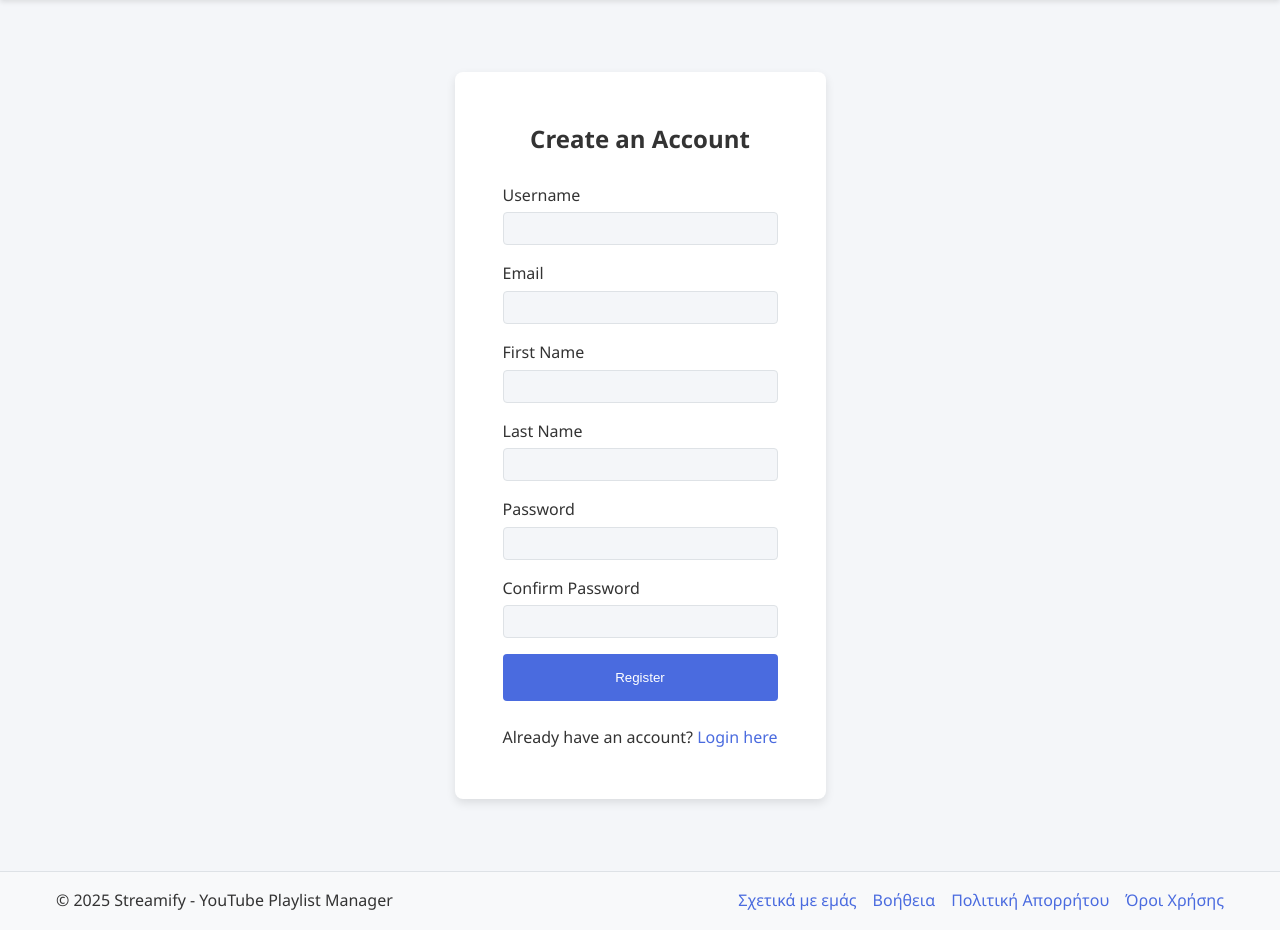
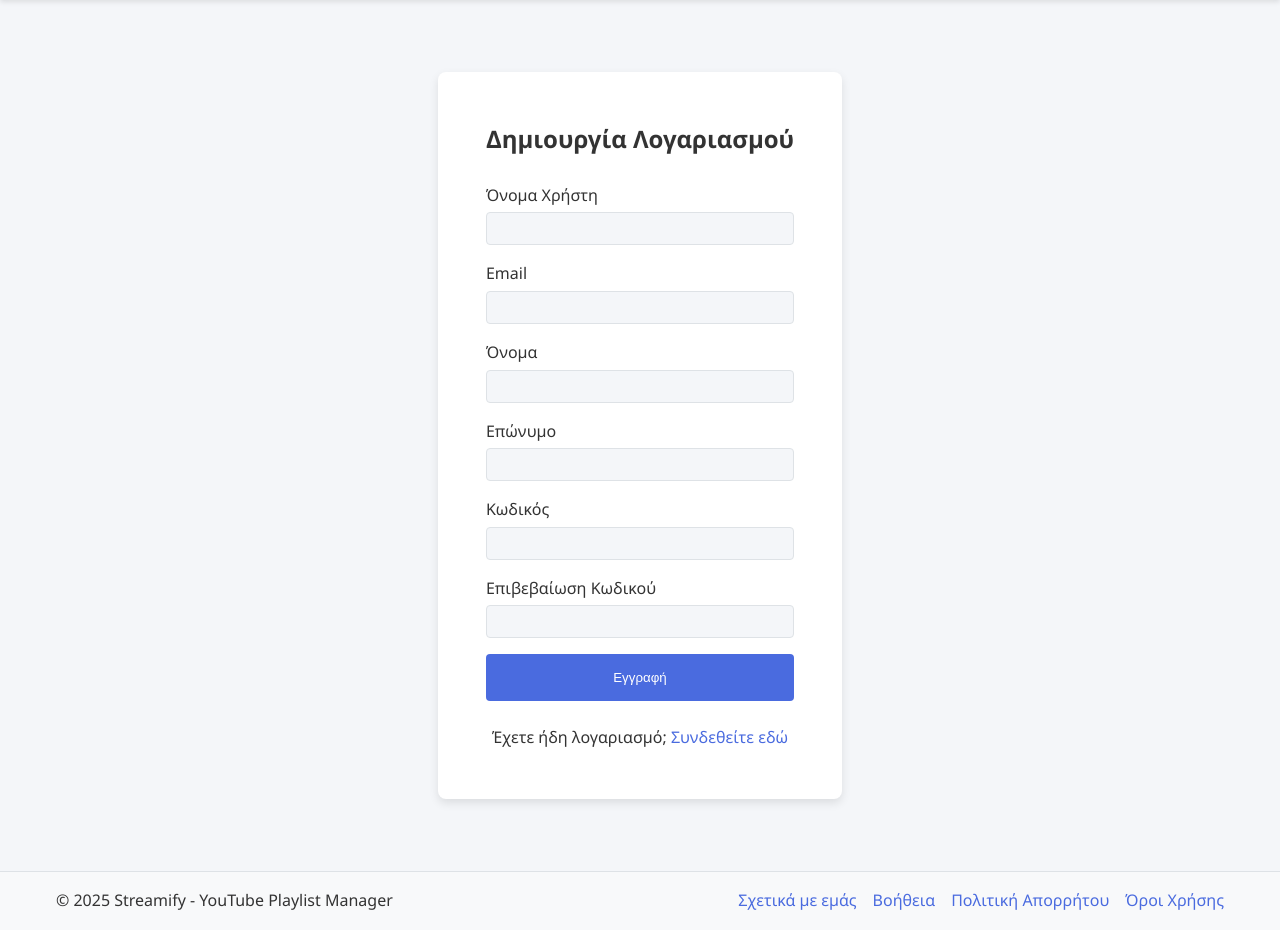
Before and after one commit to projectperiexomenorois2025/Texnologies_diadiktiou, a Flask app: page /register in a window 1280 px wide. Shown: the part 70-1000 px from the top of the page. Run offline with Flask 3, Linux system fonts and the light colour scheme.

Commit message:
Update site name and translate login/register pages to Greek language
Translate templates login.html and register.html into Greek and remove 'Streamify' name.

Replit-Commit-Author: Agent
Replit-Commit-Session-Id: 22cd4f5d-9cca-45f8-a5a0-de18d85da9c7
Replit-Commit-Screenshot-Url: https://storage.googleapis.com/screenshot-production-us-central1/dfbc0bf8-a801-4318-99c6-963dc9419c92/f43f9718-f5c2-4e23-882d-5c68b8d73f7c.jpg

```diff
--- a/templates/layout.html
+++ b/templates/layout.html
@@ -3,7 +3,7 @@
 <head>
     <meta charset="UTF-8">
     <meta name="viewport" content="width=device-width, initial-scale=1.0">
-    <title>{% block title %}Streamify - YouTube Playlist Manager{% endblock %}</title>
+    <title>{% block title %}YouTube Playlist Manager{% endblock %}</title>
     <link rel="stylesheet" href="https://cdnjs.cloudflare.com/ajax/libs/font-awesome/6.0.0-beta3/css/all.min.css">
     <link rel="stylesheet" href="{{ url_for('static', filename='css/style.css') }}">
     {% block extra_css %}{% endblock %}
--- a/templates/register.html
+++ b/templates/register.html
@@ -1,16 +1,16 @@
 {% extends "layout.html" %}
 
-{% block title %}Register - Streamify{% endblock %}
+{% block title %}Εγγραφή - YouTube Playlist Manager{% endblock %}
 
 {% block content %}
 <section class="form-section">
     <div class="container">
         <div class="form-container">
-            <h1 class="form-title">Create an Account</h1>
+            <h1 class="form-title">Δημιουργία Λογαριασμού</h1>
 
             <form id="register-form" method="POST" action="{{ url_for('register') }}">
                 <div class="form-group">
-                    <label for="username">Username</label>
+                    <label for="username">Όνομα Χρήστη</label>
                     <input type="text" class="form-control" id="username" name="username" required>
                 </div>
 
@@ -20,30 +20,30 @@
                 </div>
 
                 <div class="form-group">
-                    <label for="first_name">First Name</label>
+                    <label for="first_name">Όνομα</label>
                     <input type="text" class="form-control" id="first_name" name="first_name" required>
                 </div>
 
                 <div class="form-group">
-                    <label for="last_name">Last Name</label>
+                    <label for="last_name">Επώνυμο</label>
                     <input type="text" class="form-control" id="last_name" name="last_name" required>
                 </div>
 
                 <div class="form-group">
-                    <label for="password">Password</label>
+                    <label for="password">Κωδικός</label>
                     <input type="password" class="form-control" id="password" name="password" required>
                 </div>
 
                 <div class="form-group">
-                    <label for="confirm_password">Confirm Password</label>
+                    <label for="confirm_password">Επιβεβαίωση Κωδικού</label>
                     <input type="password" class="form-control" id="confirm_password" name="confirm_password" required>
                 </div>
 
-                <button type="submit" class="form-submit">Register</button>
+                <button type="submit" class="form-submit">Εγγραφή</button>
             </form>
 
             <div class="form-footer">
-                <p>Already have an account? <a href="{{ url_for('login') }}">Login here</a></p>
+                <p>Έχετε ήδη λογαριασμό; <a href="{{ url_for('login') }}">Συνδεθείτε εδώ</a></p>
             </div>
         </div>
     </div>
@@ -68,41 +68,41 @@ document.addEventListener('DOMContentLoaded', function() {
         document.querySelectorAll('.error').forEach(el => el.remove());
 
         if (username === '') {
-            showError(registerForm, 'username', 'Username is required');
+            showError(registerForm, 'username', 'Το όνομα χρήστη είναι υποχρεωτικό');
             isValid = false;
         }
 
         if (email === '') {
-            showError(registerForm, 'email', 'Email is required');
+            showError(registerForm, 'email', 'Το email είναι υποχρεωτικό');
             isValid = false;
         } else if (!isValidEmail(email)) {
-            showError(registerForm, 'email', 'Please enter a valid email address');
+            showError(registerForm, 'email', 'Παρακαλώ εισάγετε ένα έγκυρο email');
             isValid = false;
         }
 
         if (firstName === '') {
-            showError(registerForm, 'first_name', 'First name is required');
+            showError(registerForm, 'first_name', 'Το όνομα είναι υποχρεωτικό');
             isValid = false;
         }
 
         if (lastName === '') {
-            showError(registerForm, 'last_name', 'Last name is required');
+            showError(registerForm, 'last_name', 'Το επώνυμο είναι υποχρεωτικό');
             isValid = false;
         }
 
         if (password === '') {
-            showError(registerForm, 'password', 'Password is required');
+            showError(registerForm, 'password', 'Ο κωδικός είναι υποχρεωτικός');
             isValid = false;
         } else if (password.length < 6) {
-            showError(registerForm, 'password', 'Password must be at least 6 characters');
+            showError(registerForm, 'password', 'Ο κωδικός πρέπει να έχει τουλάχιστον 6 χαρακτήρες');
             isValid = false;
         }
 
         if (confirmPassword === '') {
-            showError(registerForm, 'confirm_password', 'Please confirm your password');
+            showError(registerForm, 'confirm_password', 'Παρακαλώ επιβεβαιώστε τον κωδικό σας');
             isValid = false;
         } else if (password !== confirmPassword) {
-            showError(registerForm, 'confirm_password', 'Passwords do not match');
+            showError(registerForm, 'confirm_password', 'Οι κωδικοί δεν ταιριάζουν');
             isValid = false;
         }
 
```
Also changed, not shown: templates/login.html (+8 -8 lines).
